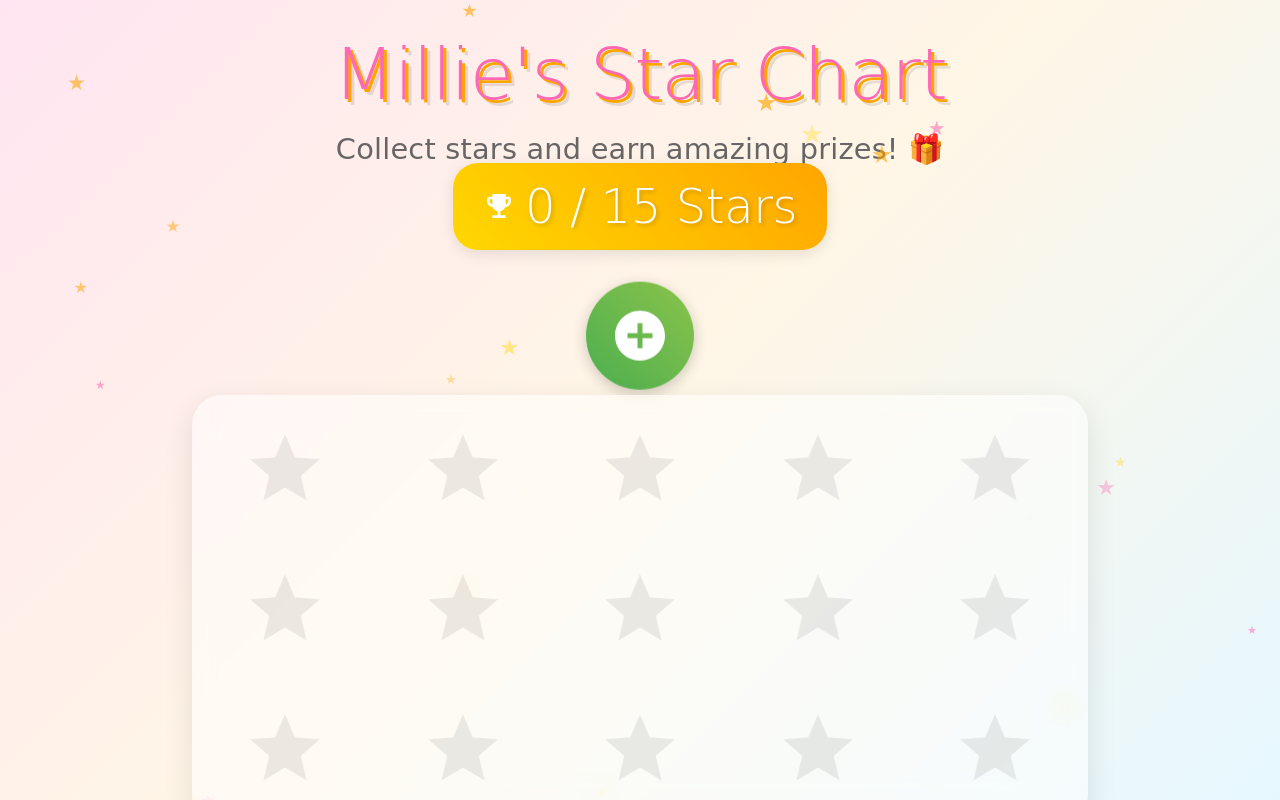
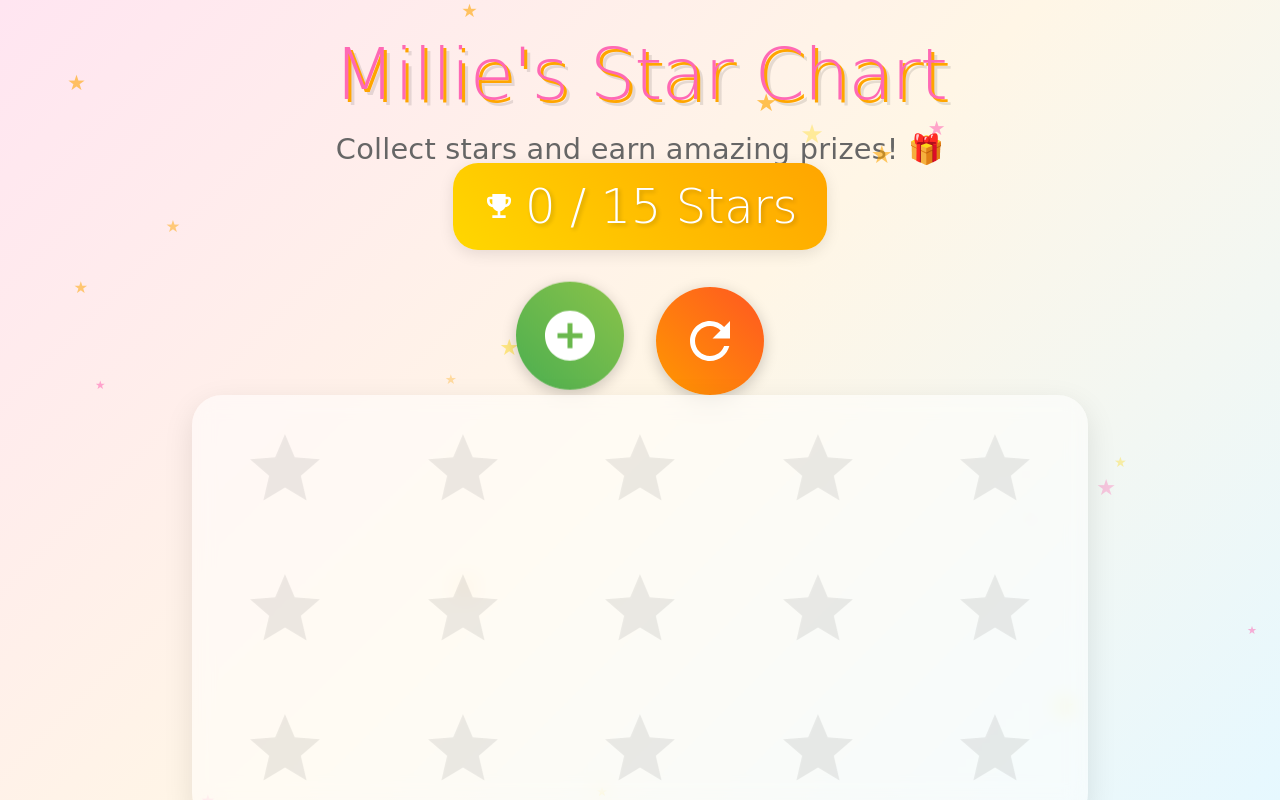
Before and after one commit to MeanY885/star-chart-tracker, a React (Create React App) app: page / in a window 1280 px wide. Built offline with nearby package versions, Linux system fonts and the light colour scheme; no server answers.

Commit message:
Add reset button and fix celebration modal

```diff
--- a/src/App.js
+++ b/src/App.js
@@ -12,7 +12,7 @@ import {
   TextField,
   Tooltip
 } from '@mui/material';
-import { Star, AddCircle, RemoveCircle, Edit, EmojiEvents } from '@mui/icons-material';
+import { Star, AddCircle, RemoveCircle, Edit, EmojiEvents, Refresh } from '@mui/icons-material';
 import { motion, AnimatePresence } from 'framer-motion';
 import { useCallback } from "react";
 import Particles from "react-tsparticles";
@@ -55,6 +55,9 @@ function App() {
       .then(data => {
         setPoints(data.points || 0);
         setStarComments(data.starComments || {});
+        if (data.points >= 15) {
+          setShowCelebration(true);
+        }
       });
   }, []);
 
@@ -81,6 +84,9 @@ function App() {
 
   useEffect(() => {
     saveData(points, starComments);
+    if (points >= 15) {
+      setShowCelebration(true);
+    }
   }, [points, starComments]);
 
   const generateRandomAnimation = () => {
@@ -508,10 +514,15 @@ function App() {
     setPoints(prev => Math.max(prev - 1, 0));
   };
 
+  const handleReset = () => {
+    setPoints(0);
+    setStarComments({});
+    saveData(0, {});
+  };
+
   const handleClaimPrize = () => {
     setShowCelebration(false);
-    setPoints(0);
-    setStarComments({});
+    handleReset();
   };
 
   const handleCommentSave = () => {
@@ -884,6 +895,26 @@ function App() {
                   <AddCircle sx={{ fontSize: { xs: 40, sm: 50, md: 60 }, color: '#FFF' }} />
                 </IconButton>
               </motion.div>
+
+              <motion.div
+                variants={buttonVariants}
+                whileHover="hover"
+                whileTap="tap"
+              >
+                <IconButton
+                  onClick={handleReset}
+                  sx={{
+                    p: { xs: 2, sm: 3 },
+                    background: 'linear-gradient(45deg, #FF9800, #FF5722)',
+                    boxShadow: '0 4px 15px rgba(0,0,0,0.2)',
+                    '&:hover': {
+                      background: 'linear-gradient(45deg, #FF5722, #FF9800)'
+                    }
+                  }}
+                >
+                  <Refresh sx={{ fontSize: { xs: 40, sm: 50, md: 60 }, color: '#FFF' }} />
+                </IconButton>
+              </motion.div>
             </Box>
           </Box>
 
```
